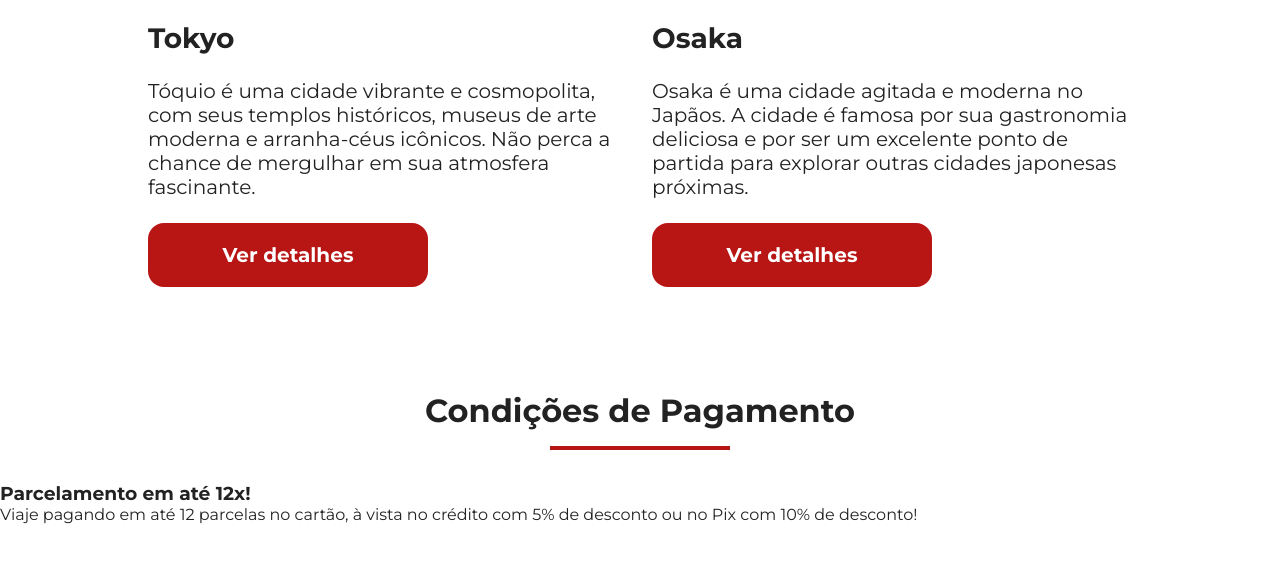
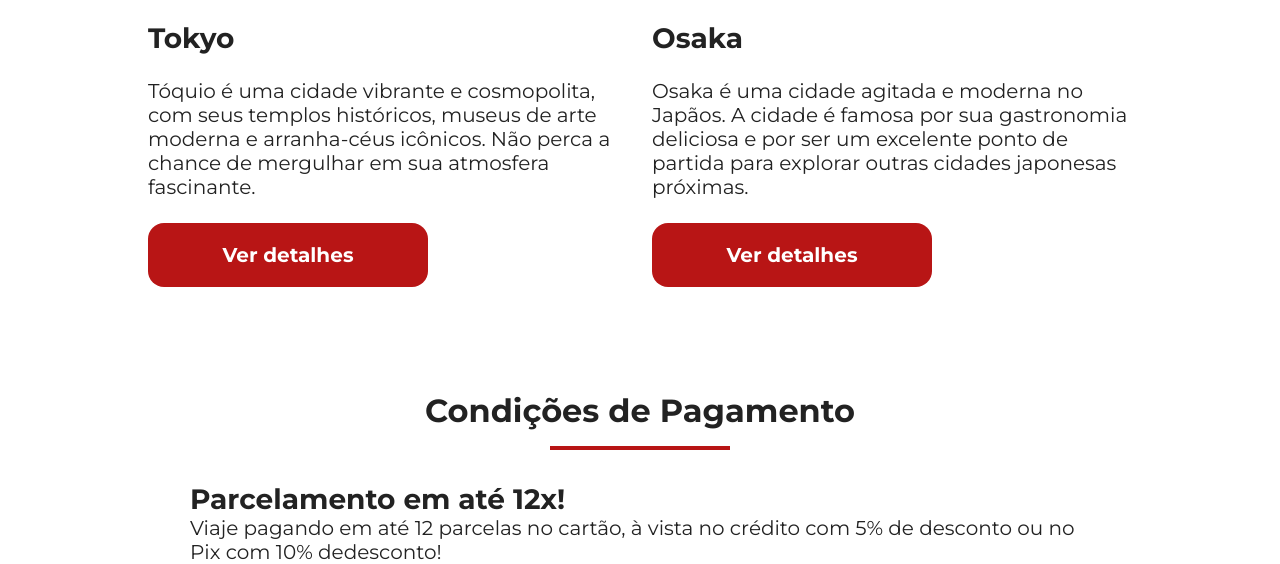
Before and after one commit to Kaleo-A-M/jornada-viagens, a plain HTML site: page index.html in a window 1280 px wide. Shown: the part 2938-3502 px from the top of the page. Before the commit the page ends 3462 px from the top, so only its background shows below. Drawn offline with Linux system fonts and the light colour scheme.

Commit message:
Continuacao do desenvolvimento da parte do Payments

```diff
--- a/css/global.css
+++ b/css/global.css
@@ -47,7 +47,14 @@ body {
     border: none;
     margin: 16px auto 32px;
 }
-
+.content-title{
+    font-size: 28px;
+    font-weight: var(--title-weight);
+}
+.content-text{
+    font-size: 20px;
+    font-weight: var(--text-weight);
+}
 .button {
     display: inline-block;
     width: 280px;
--- a/css/payments.css
+++ b/css/payments.css
@@ -3,8 +3,33 @@
     margin: 0 auto;
 }
 
+.payments-items {
+    display: flex;
+    flex-direction: column;
+    margin: auto;
+    width: 312px;
+    text-align: start;
+}
+
 @media screen and (min-width:768px) {
+    .payments-items {
+        width: 648px;
+    }
+
     .section-title {
         width: 100%;
     }
 }
+
+@media screen and (min-width:1024px) {
+    .payments-items {
+        width: 900px;
+        flex-direction: row;
+    }
+}
+
+@media screen and (min-width:1440px) {
+    .payments-items {
+        width: 1200px;
+    }
+}
--- a/index.html
+++ b/index.html
@@ -159,14 +159,19 @@
             <h2>Condições de Pagamento</h2>
             <hr>
         </div>
-        <div class="payments items">
-            <h3>Parcelamento em até 12x!</h3>
-            <p>Viaje pagando em até 12 parcelas no cartão, à vista no crédito com 5% de desconto ou no Pix com 10% de desconto!</p>
+        <div class="payments-items">
+            <div class="text-content">
+                <h3 class="content-title">Parcelamento em até 12x!</h3>
+                <p class="content-text">Viaje pagando em até 12 parcelas no cartão, à vista no crédito com 5% de desconto ou no Pix com 10%
+                    dedesconto!</p>
+            </div>
+
             <div class="img-content">
                 <div class="image bag"></div>
                 <div class="image passport"></div>
                 <div class="image people"></div>
             </div>
+        </div>
     </section>
 </body>
 
```
